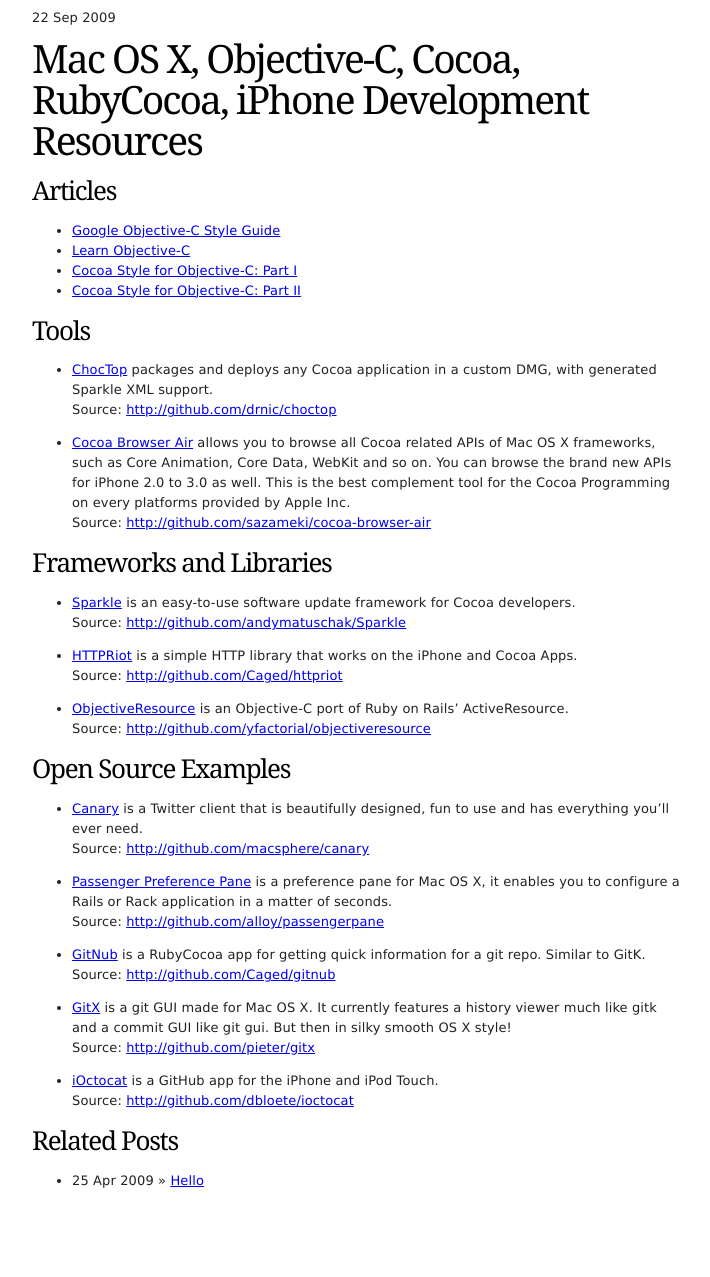
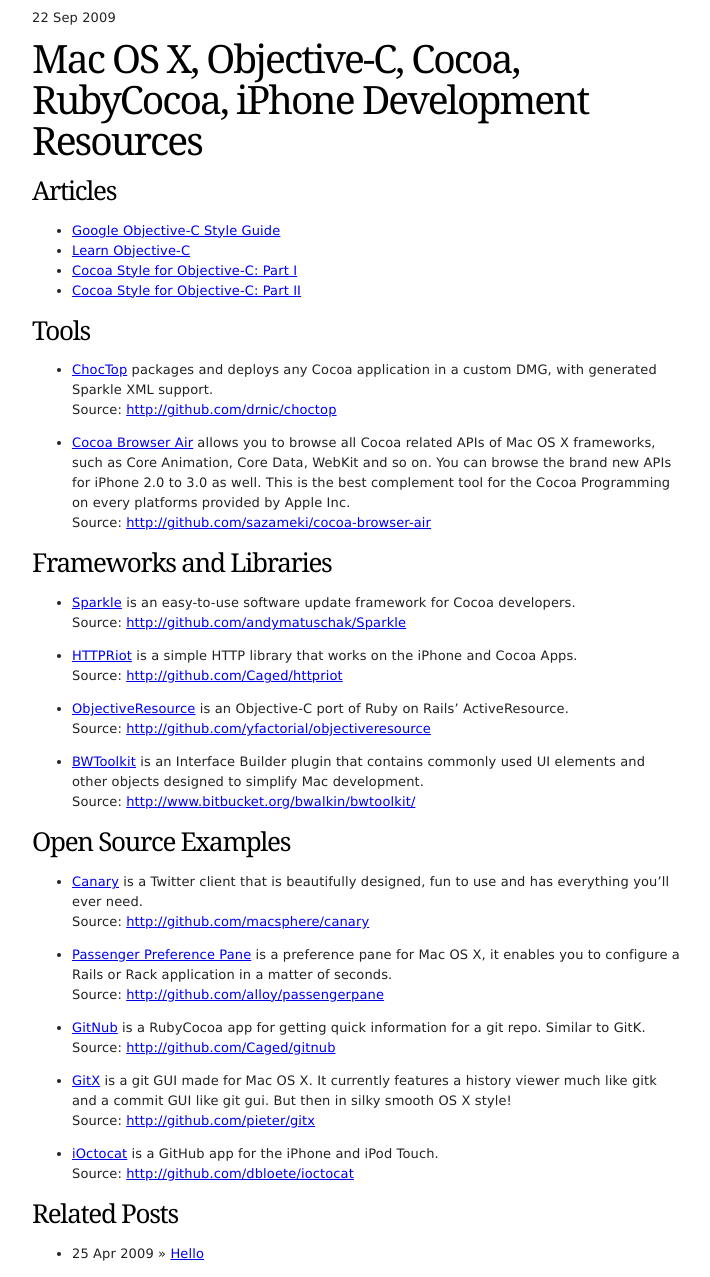
Before and after one commit to denis/denis.github.com, a Jekyll site: the page built from _posts/2009-09-22-mac-os-x-objective-c-cocoa-rubycocoa-iphone-development-resources.markdown, in a window 1280 px wide. Shown: the whole page, without its empty margins (283-993 px from the left). Built offline with Jekyll 4.4.1, drawn with Linux system fonts in a browser that asks for light colours; comment, search, counter and statistics services are not loaded; before the commit the page ends 1204 px from its top, so only the background shows below that.

Commit message:
Added BWToolkit to 'Frameworks and Libraries'.

```diff
--- a/_posts/2009-09-22-mac-os-x-objective-c-cocoa-rubycocoa-iphone-development-resources.markdown
+++ b/_posts/2009-09-22-mac-os-x-objective-c-cocoa-rubycocoa-iphone-development-resources.markdown
@@ -29,6 +29,9 @@
 * [ObjectiveResource](http://iphoneonrails.com/) is an Objective-C port of Ruby on Rails' ActiveResource.
 Source: [http://github.com/yfactorial/objectiveresource](http://github.com/yfactorial/objectiveresource)
 
+* [BWToolkit](http://brandonwalkin.com/bwtoolkit/) is an Interface Builder plugin that contains commonly used UI elements and other objects designed to simplify Mac development.
+Source: [http://www.bitbucket.org/bwalkin/bwtoolkit/](http://www.bitbucket.org/bwalkin/bwtoolkit/)
+
 ## Open Source Examples
 
 * [Canary](http://www.canaryapp.com/) is a Twitter client that is beautifully designed, fun to use and has everything you'll ever need.
```
